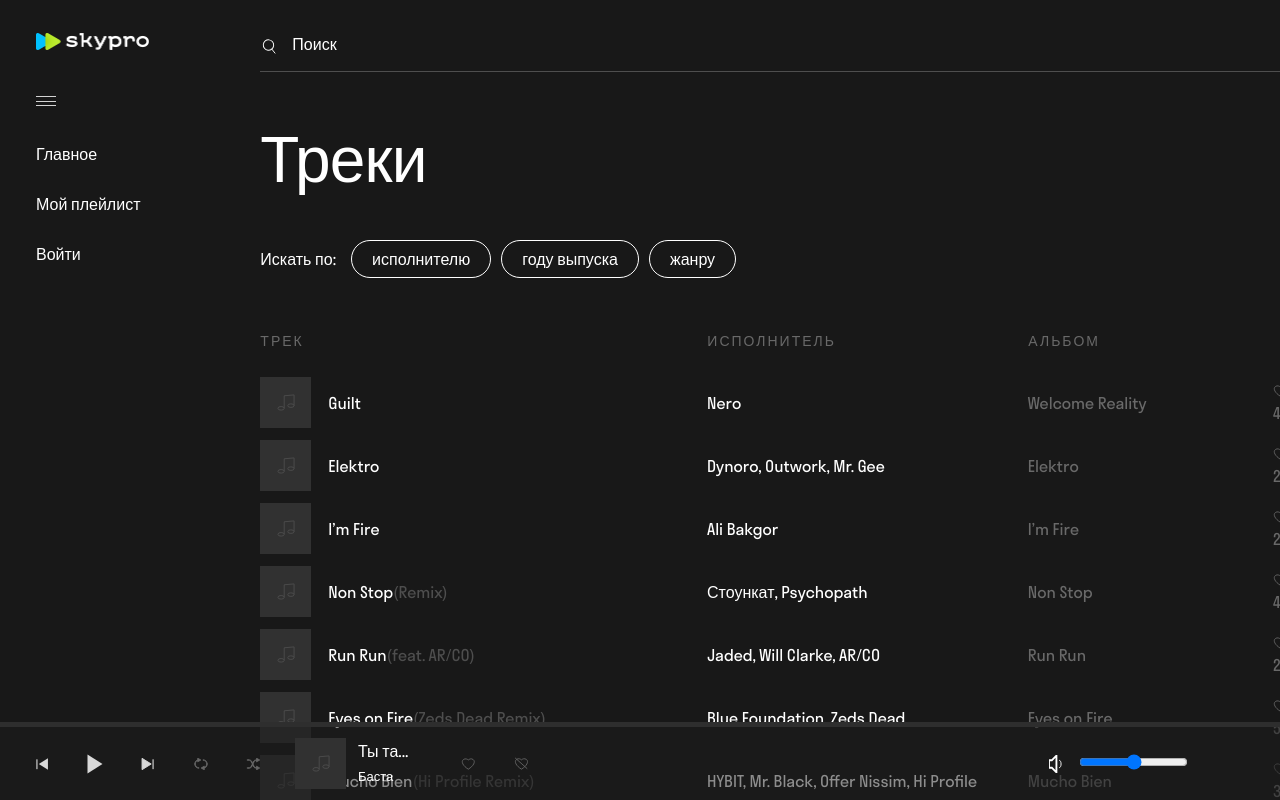
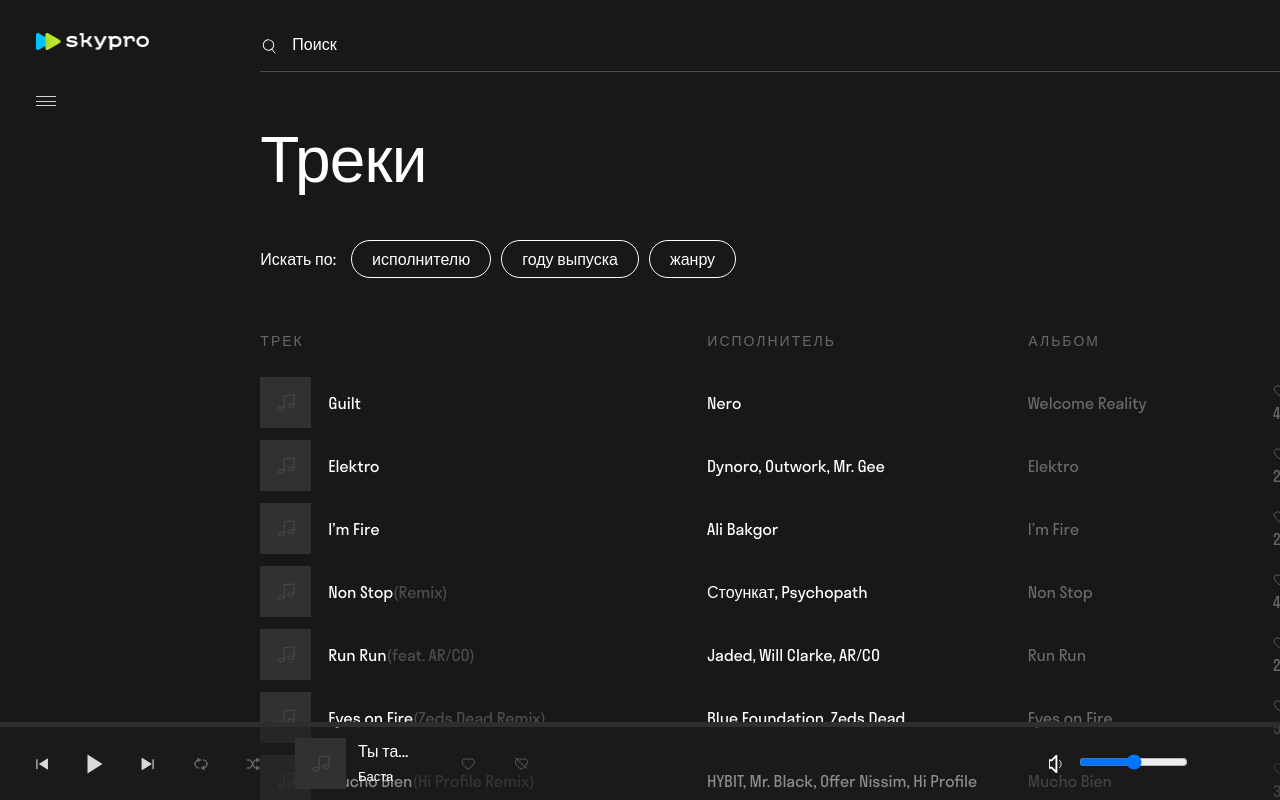
Before and after one commit to Vera869/skypro-music, a React (Create React App) app: page / in a window 1280 px wide. Built offline with nearby package versions, Linux system fonts and the light colour scheme.

Commit message:
+ Burger

```diff
--- a/src/components/NavMenu/NavMenu.jsx
+++ b/src/components/NavMenu/NavMenu.jsx
@@ -1,17 +1,21 @@
 import "./NavMenu.css"
+import {useState} from "react"
 
 function NavMenu () {
+  const [visible, setVisible] = useState(false);
+  const toggleVisibility = () => setVisible(!visible);
+
    return (
    <nav className="main__nav nav">
       <div className="nav__logo logo">
       <img className="logo__image" src="img/logo.png" alt="logo" />
       </div>
-      <div className="nav__burger burger">
+      <div className="nav__burger burger" onClick={toggleVisibility}>
       <span className="burger__line"></span>
       <span className="burger__line"></span>
       <span className="burger__line"></span>
       </div>
-<     div className="nav__menu menu">
+      {visible && <     div className="nav__menu menu">
         <ul className="menu__list">
           <li className="menu__item">
             <a href="#" className="menu__link">Главное</a>
@@ -23,7 +27,8 @@
             <a href="../signin.html" className="menu__link">Войти</a>
           </li>
         </ul>
-      </div>
+      </div>}
+
     </nav>
    )
 }
```
